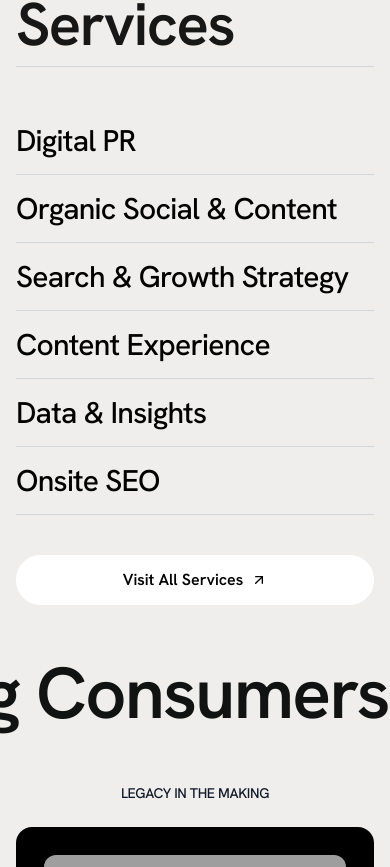
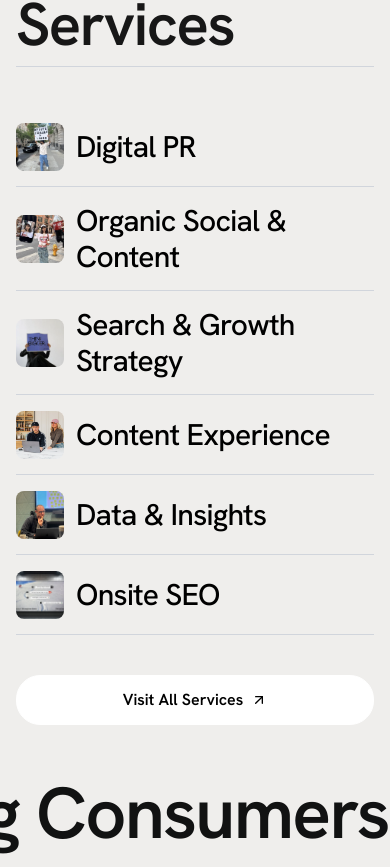
Before and after one commit to RahulKhanSuvo/rise-at-seven, a Next.js app: page / in a window 390 px wide. Shown: the part 5138-6005 px from the top of the page. Built offline with nearby package versions, Linux system fonts and the light colour scheme; grey boxes are pictures that could not be loaded.

Commit message:
feat: add responsive service image for mobile view in ServicesContent component

```diff
--- a/src/components/OurServices/ServicesContent.tsx
+++ b/src/components/OurServices/ServicesContent.tsx
@@ -16,6 +16,16 @@ export default function ServicesContent() {
           <Link href={item.href} className="relative z-10 grid grid-cols-1">
             {/* Foreground Content */}
             <div className="relative z-20 col-start-1 row-start-1 flex items-center gap-3 py-4 text-black transition duration-500 lg:py-6 group-hover:text-white overflow-hidden">
+              {/* Small image for mobile/no-hover */}
+              <div className="relative inline-flex h-12 w-12 shrink-0 overflow-hidden rounded-lg md:h-16 md:w-16 md:rounded-xl lg:hidden">
+                <Image
+                  src={item.image}
+                  alt={item.title}
+                  fill
+                  sizes="(max-width: 768px) 48px, 64px"
+                  className="object-cover"
+                />
+              </div>
               {/* Text and Arrow Container */}
               <div className="transition-transform duration-500 lg:translate-x-10">
                 <div className="relative">
```
